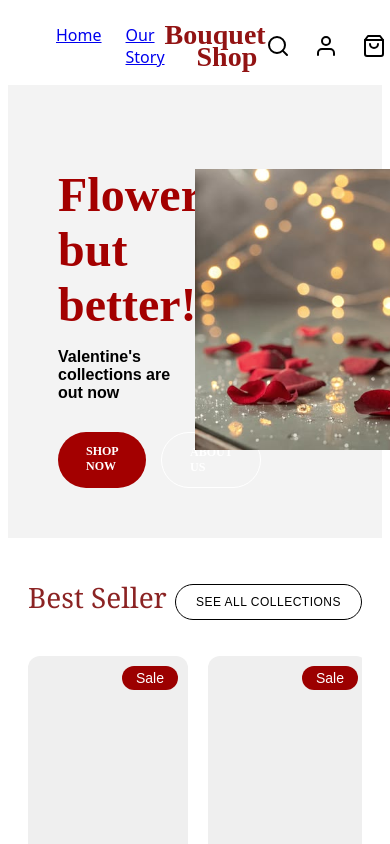
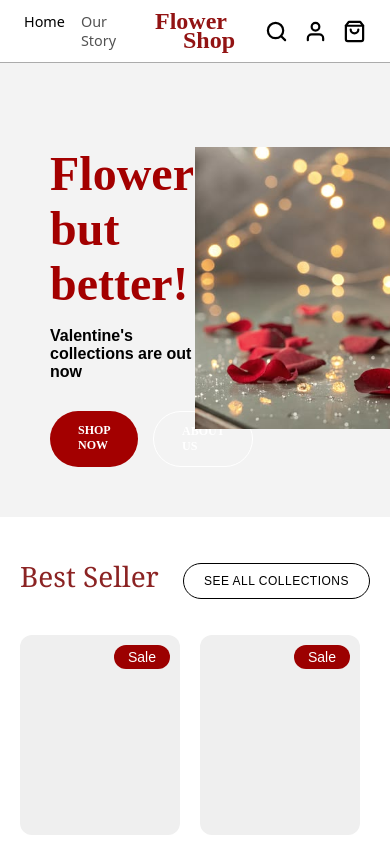
Before and after one commit to jork1216/flowershop, a React (Vite) app: page / in a window 390 px wide. Shown: the top 844 px of the page. Built offline with nearby package versions, Linux system fonts and the light colour scheme.

Commit message:
polished navbar

```diff
--- a/src/App.css
+++ b/src/App.css
@@ -0,0 +1,12 @@
+/* Target the root elements */
+html, body {
+  margin: 0;
+  padding: 0;
+  width: 100%;
+  height: 100%;
+}
+
+#root {
+  margin: 0;
+  padding: 0;
+}
--- a/src/components/Customer/Customer.jsx
+++ b/src/components/Customer/Customer.jsx
@@ -4,11 +4,11 @@ import './Customer.css';
 function Customer() {
   // A simple array of customer data to keep the code clean
 const reviews = [
-    { id: 1, name: 'Mikoy Sampiano', img: '/images/mikoy.jpg', isCenter: false },
-    { id: 2, name: 'Nestor Ptz', img: '/images/nestor.jpg', isCenter: false },
-    { id: 3, name: 'Niño Jovan Reyes', img: '/images/nino.jpg', isCenter: true },
-    { id: 4, name: 'John Smith', img: '/images/john.jpg', isCenter: false },
-    { id: 5, name: 'Miyaka Reyes', img: '/images/miyaka.jpg', isCenter: false },
+    { id: 1, name: 'Mikey Sam', img: '/images/mikoy.jpg', isCenter: false },
+    { id: 2, name: 'Nessy Ptz', img: '/images/nestor.jpg', isCenter: false },
+    { id: 3, name: 'Niño John Reyes', img: '/images/nino.jpg', isCenter: true },
+    { id: 4, name: 'Jake Smith', img: '/images/john.jpg', isCenter: false },
+    { id: 5, name: 'Mimi Reyes', img: '/images/miyaka.jpg', isCenter: false },
   ];
 
   return (
--- a/src/components/Navbar/Navbar.css
+++ b/src/components/Navbar/Navbar.css
@@ -9,6 +9,7 @@
   align-items: center;
   padding: 16px 48px;
   background-color: #ffffff;
+  border-bottom: 1px solid #ababab;
 }
 
 /* Flex: 1 on the left, center, and right sections ensures
@@ -23,8 +24,8 @@
 
 .nav-link {
   text-decoration: none;
-  color: #666; /* Slightly grayed out text */
-  font-size: 16px;
+  color: #525252; /* Slightly grayed out text */
+  font-size: 1rem;
 }
 
 .nav-link.active {
@@ -46,13 +47,15 @@
   line-height: 0.8;
 }
 
-.logo-bouquet {
-  font-size: 28px;
+.logo-flower {
+  font-size: 1.5rem;
+  font-weight: 600;
 }
 
 .logo-shop {
-  font-size: 28px;
-  margin-left: 32px; /* Indents the word "Shop" to the right */
+  font-size: 1.5rem;
+  font-weight: 600;
+  margin-left: 28px; /* Indents the word "Shop" to the right */
 }
 
 .nav-icons {
@@ -66,3 +69,51 @@
   cursor: pointer;
   color: #000;
 }
+
+/* --- TABLET / IPAD LAYOUT --- */
+/* For screens smaller than 1024px */
+@media (max-width: 1024px) {
+  .navbar {
+    padding: 14px 32px; /* Reduce padding for smaller screens */
+  }
+
+  .nav-links {
+    gap: 20px; /* Slightly reduce gap between links */
+  }
+
+  .logo-text {
+    font-size: 1.3rem; /* Scale down text if needed */
+  }
+
+  .nav-icons {
+    gap: 20px; /* Slightly reduce icon spacing */
+  }
+}
+
+/* --- MOBILE LAYOUT --- */
+/* For screens smaller than 768px */
+@media (max-width: 768px) {
+  .navbar {
+    padding: 12px 24px; /* Further reduce padding for mobile */
+  }
+
+  .nav-links {
+    gap: 16px; /* Reduce gap between links for mobile */
+  }
+
+  .logo-text {
+    font-size: 1.1rem; /* Scale down text for mobile */
+  }
+
+  .nav-icons {
+    gap: 16px; /* Reduce icon spacing for mobile */
+  }
+}
+
+/* --- SMALL MOBILE LAYOUT --- */
+
+@media (max-width: 520px) {
+   .nav-link {
+    font-size: .9rem;
+  }
+}
--- a/src/components/Navbar/Navbar.jsx
+++ b/src/components/Navbar/Navbar.jsx
@@ -1,4 +1,4 @@
-import { Link } from "react-router-dom";
+import { NavLink } from "react-router-dom";
 import './Navbar.css';
 
 export default function Navbar() {
@@ -8,14 +8,14 @@ export default function Navbar() {
       <nav className="navbar">
         {/* Left Section: Navigation Links */}
         <div className="nav-links">
-          <Link to="/">Home</Link>
-          <Link to="/ourstory">Our Story</Link>
+          <NavLink to="/" className="nav-link">Home</NavLink>
+          <NavLink to="/ourstory" className="nav-link">Our Story</NavLink>
         </div>
 
         {/* Center Section: Logo */}
         <div className="nav-brand">
           <div className="logo-text">
-            <span className="logo-bouquet">Bouquet</span>
+            <span className="logo-flower">Flower</span>
             <span className="logo-shop">Shop</span>
           </div>
         </div>
@@ -23,19 +23,19 @@ export default function Navbar() {
         {/* Right Section: Icons */}
         <div className="nav-icons">
           {/* Search Icon */}
-          <svg xmlns="http://www.w3.org/2000/svg" width="24" height="24" viewBox="0 0 24 24" fill="none" stroke="currentColor" strokeWidth="2" strokeLinecap="round" strokeLinejoin="round">
+          <svg xmlns="http://www.w3.org/2000/svg" width="23" height="23" viewBox="0 0 24 24" fill="none" stroke="currentColor" strokeWidth="2.3" strokeLinecap="round" strokeLinejoin="round">
             <circle cx="11" cy="11" r="8"></circle>
             <line x1="21" y1="21" x2="16.65" y2="16.65"></line>
           </svg>
 
           {/* User Icon */}
-          <svg xmlns="http://www.w3.org/2000/svg" width="24" height="24" viewBox="0 0 24 24" fill="none" stroke="currentColor" strokeWidth="2" strokeLinecap="round" strokeLinejoin="round">
+          <svg xmlns="http://www.w3.org/2000/svg" width="23" height="23" viewBox="0 0 24 24" fill="none" stroke="currentColor" strokeWidth="2.3" strokeLinecap="round" strokeLinejoin="round">
             <path d="M20 21v-2a4 4 0 0 0-4-4H8a4 4 0 0 0-4 4v2"></path>
             <circle cx="12" cy="7" r="4"></circle>
           </svg>
 
           {/* Shopping Bag Icon */}
-          <svg xmlns="http://www.w3.org/2000/svg" width="24" height="24" viewBox="0 0 24 24" fill="none" stroke="currentColor" strokeWidth="2" strokeLinecap="round" strokeLinejoin="round">
+          <svg xmlns="http://www.w3.org/2000/svg" width="23" height="23" viewBox="0 0 24 24" fill="none" stroke="currentColor" strokeWidth="2.3" strokeLinecap="round" strokeLinejoin="round">
             <path d="M6 2L3 6v14a2 2 0 0 0 2 2h14a2 2 0 0 0 2-2V6l-3-4z"></path>
             <line x1="3" y1="6" x2="21" y2="6"></line>
             <path d="M16 10a4 4 0 0 1-8 0"></path>
```
